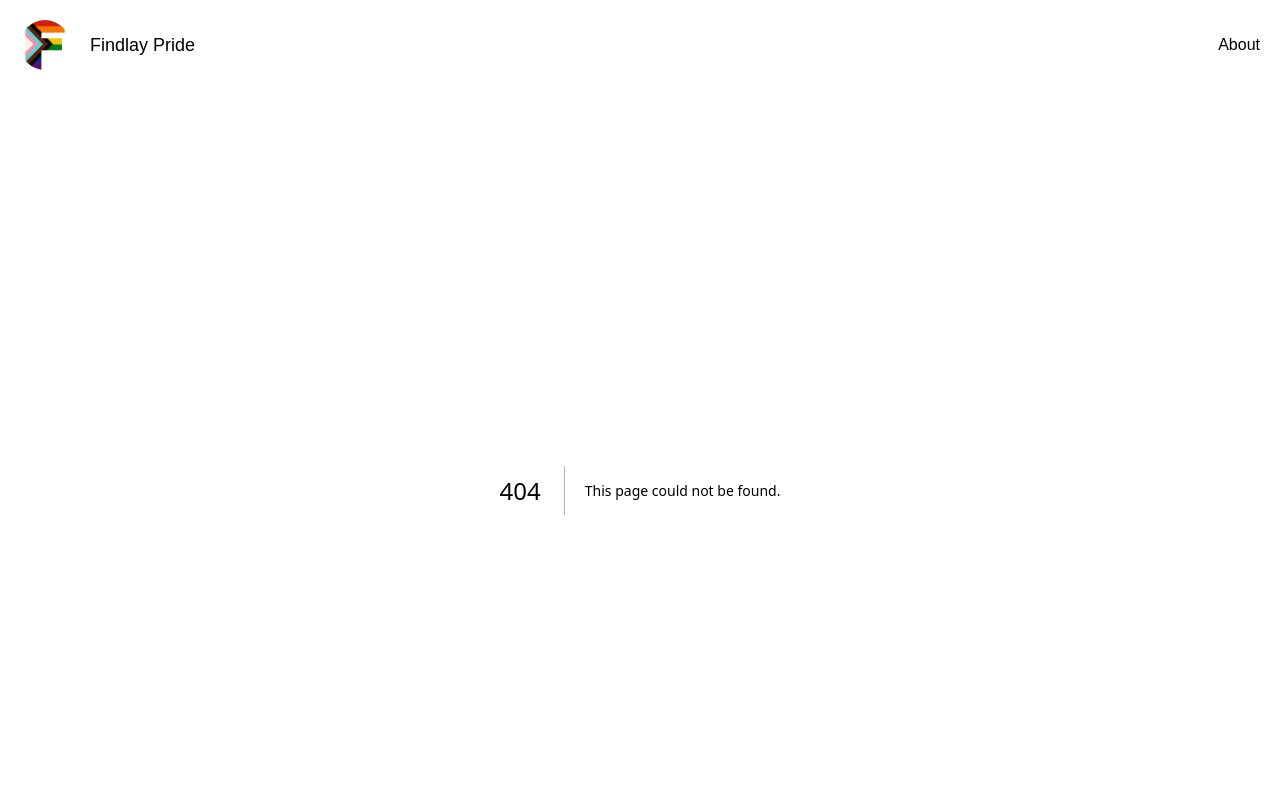
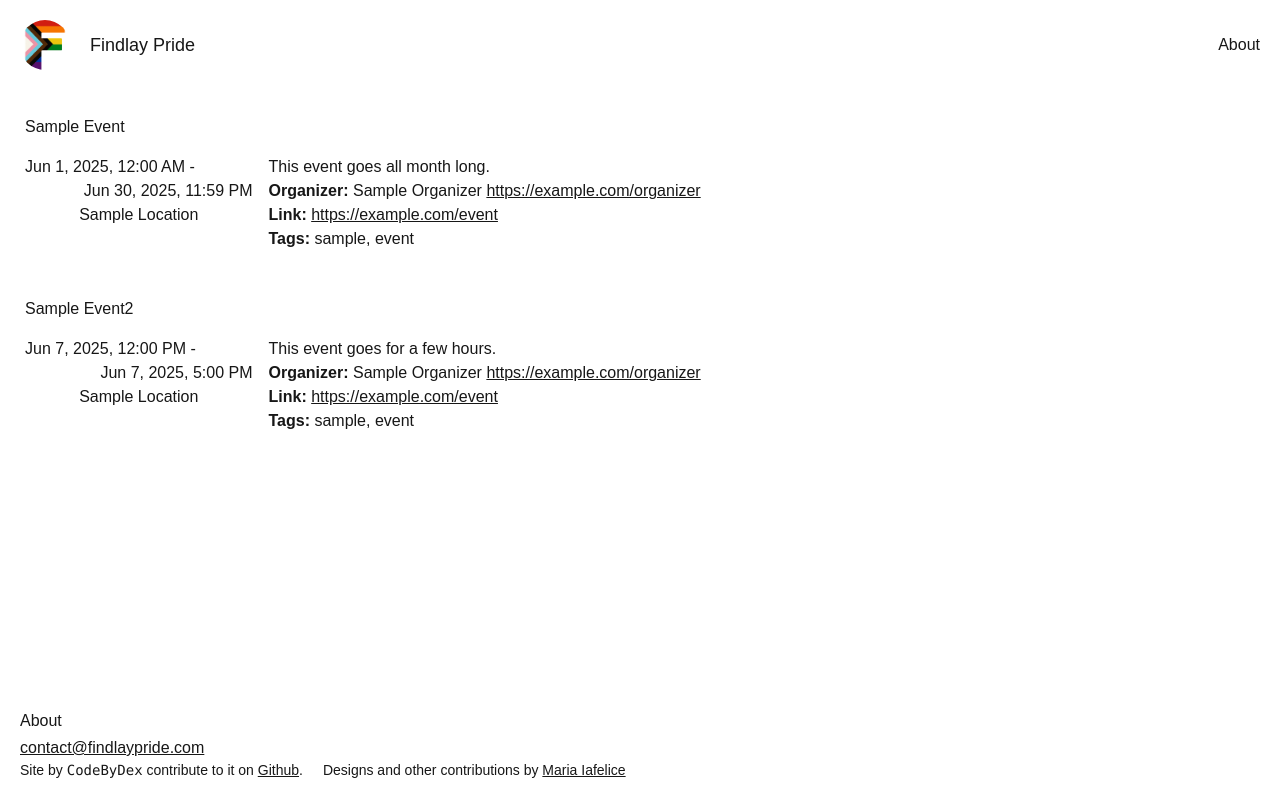
Before and after one commit to CodeByDex/findlay-pride-web, a Next.js app: page /sampleevent in a window 1280 px wide. Before the commit this address had no page. Shown: the top 800 px of the page. Built offline with nearby package versions, Linux system fonts and the light colour scheme.

Commit message:
Added Event base functionality
defined event data type
defined the event component
implemented a sample event page

```diff
--- a/app/globals.css
+++ b/app/globals.css
@@ -32,3 +32,9 @@ body {
 main {
   flex: 1;
 }
+
+.shadow-box {
+  box-shadow: 0 0 8px 0 rgb(255, 255, 255), 0 6px 20px 0 rgba(0, 0, 0, 0);
+  margin: 20px;
+  padding: 5px;
+}
--- /dev/null
+++ b/app/sampleevent/page.tsx
@@ -0,0 +1,38 @@
+import { Event } from "@/data/type/Event"
+import { EventComponent } from "@/component/event"
+
+const events: Event[] = [
+    {
+        name: "Sample Event",
+        description: "This event goes all month long.",
+        startDate: new Date(2025, 5, 1, 0, 0),
+        endDate: new Date(2025, 5, 30, 23, 59),
+        location: "Sample Location",
+        organizer: "Sample Organizer",
+        organizerURI: "https://example.com/organizer",
+        eventURI: "https://example.com/event",
+        tags: ["sample", "event"]
+    },
+    {
+        name: "Sample Event2",
+        description: "This event goes for a few hours.",
+        startDate: new Date(2025, 5, 7,12, 0),
+        endDate: new Date(2025, 5, 7, 17, 0),
+        location: "Sample Location",
+        organizer: "Sample Organizer",
+        organizerURI: "https://example.com/organizer",
+        eventURI: "https://example.com/event",
+        tags: ["sample", "event"]
+    },
+];
+
+export default function EventPage() {
+    return (
+        <main className="max-w-3/4">
+            {events.map((event, index) => (
+                <EventComponent key={index} eventProps={event} />
+            ))}
+        </main>
+    )
+
+}
--- /dev/null
+++ b/component/event.tsx
@@ -0,0 +1,31 @@
+import React from 'react';
+import { Event } from '@data/type/Event'
+
+
+export function EventComponent({ eventProps }: { eventProps: Event }) {
+
+    return (
+        <div className="shadow-box flex flex-col">
+            <div className='mb-4 mr-4'><h2>{eventProps.name}</h2></div>
+            <div className="flex flex-row flex-wrap">
+                <div className='mb-4 mr-4 min-w-1/4'>
+                    <div>{eventProps.startDate.toLocaleString(undefined, { dateStyle: "medium", timeStyle: "short" })} -</div>
+                    <div className='text-right'>{eventProps.endDate.toLocaleString(undefined, { dateStyle: "medium", timeStyle: "short" })}</div>
+                    <div className='text-center'>{eventProps.location}</div>
+                </div>
+                <div className='mb-4 mr-4 min-w-2/4'>
+                    <p>{eventProps.description}</p>
+                    {eventProps.organizer && (
+                        <p><strong>Organizer:</strong> {eventProps.organizer} <a href={eventProps.organizerURI} className='underline'>{eventProps.organizerURI}</a></p>
+                    )}
+                    {eventProps.eventURI && (
+                        <p><strong>Link:</strong> <a href={eventProps.eventURI} className='underline'>{eventProps.eventURI}</a></p>
+                    )}
+                    {eventProps.tags && eventProps.tags.length > 0 && (
+                        <p><strong>Tags:</strong> {eventProps.tags.join(', ')}</p>
+                    )}
+                </div>
+            </div>
+        </div>
+    );
+}
--- /dev/null
+++ b/data/type/Event.tsx
@@ -0,0 +1,11 @@
+export type Event = {
+    name: string;
+    description: string;
+    startDate: Date;
+    endDate: Date;
+    location: string;
+    organizer?: string
+    organizerURI?: string;
+    eventURI?: string;
+    tags?: string[];
+};
```
Also changed, not shown: tsconfig.json (+7 -1 lines).
